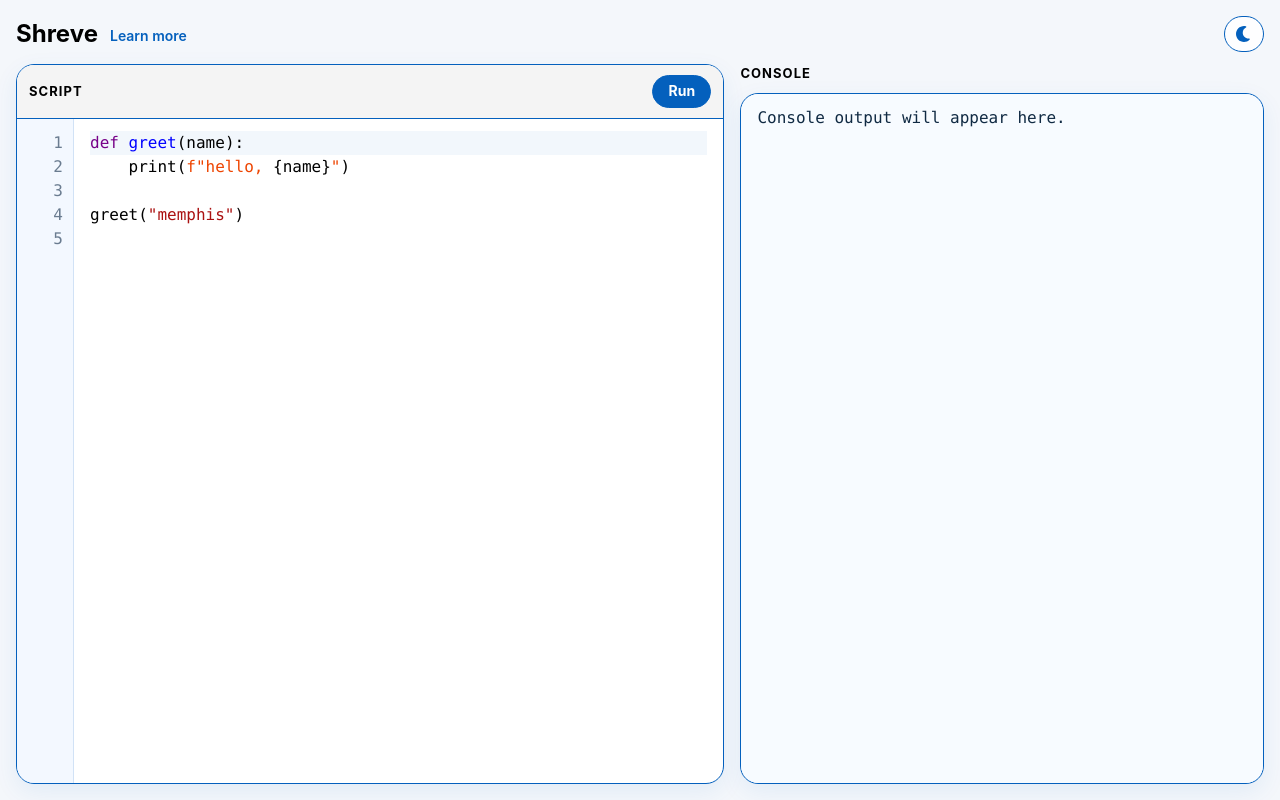
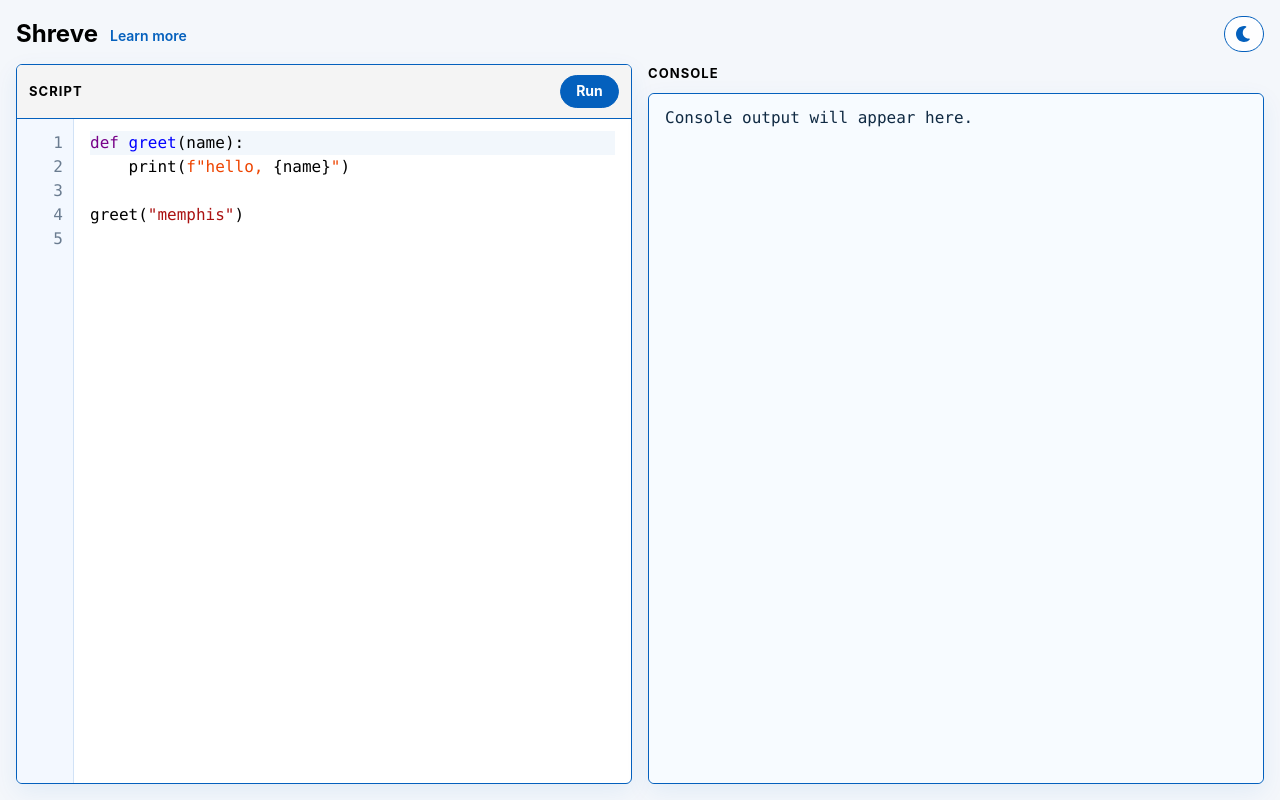
Before and after one commit to fromscratchcode/shreve, a React (Vite) app: page / in a window 1280 px wide. Built offline with nearby package versions, Linux system fonts and the light colour scheme.

Commit message:
More styles

```diff
--- a/src/App.css
+++ b/src/App.css
@@ -1,6 +1,6 @@
 .workspace {
   display: grid;
-  grid-template-columns: minmax(0, 1.15fr) minmax(20rem, 0.85fr);
+  grid-template-columns: minmax(0, 1fr) minmax(0, 1fr);
   gap: 1rem;
   height: 100%;
   min-height: 0;
--- a/src/standalone.css
+++ b/src/standalone.css
@@ -5,7 +5,7 @@
   --console-fg: #102a43;
   --console-dark-bg: #101820;
   --console-dark-fg: #d9ecff;
-  --corner: 18px;
+  --corner: 6px;
 }
 
 body {
```
